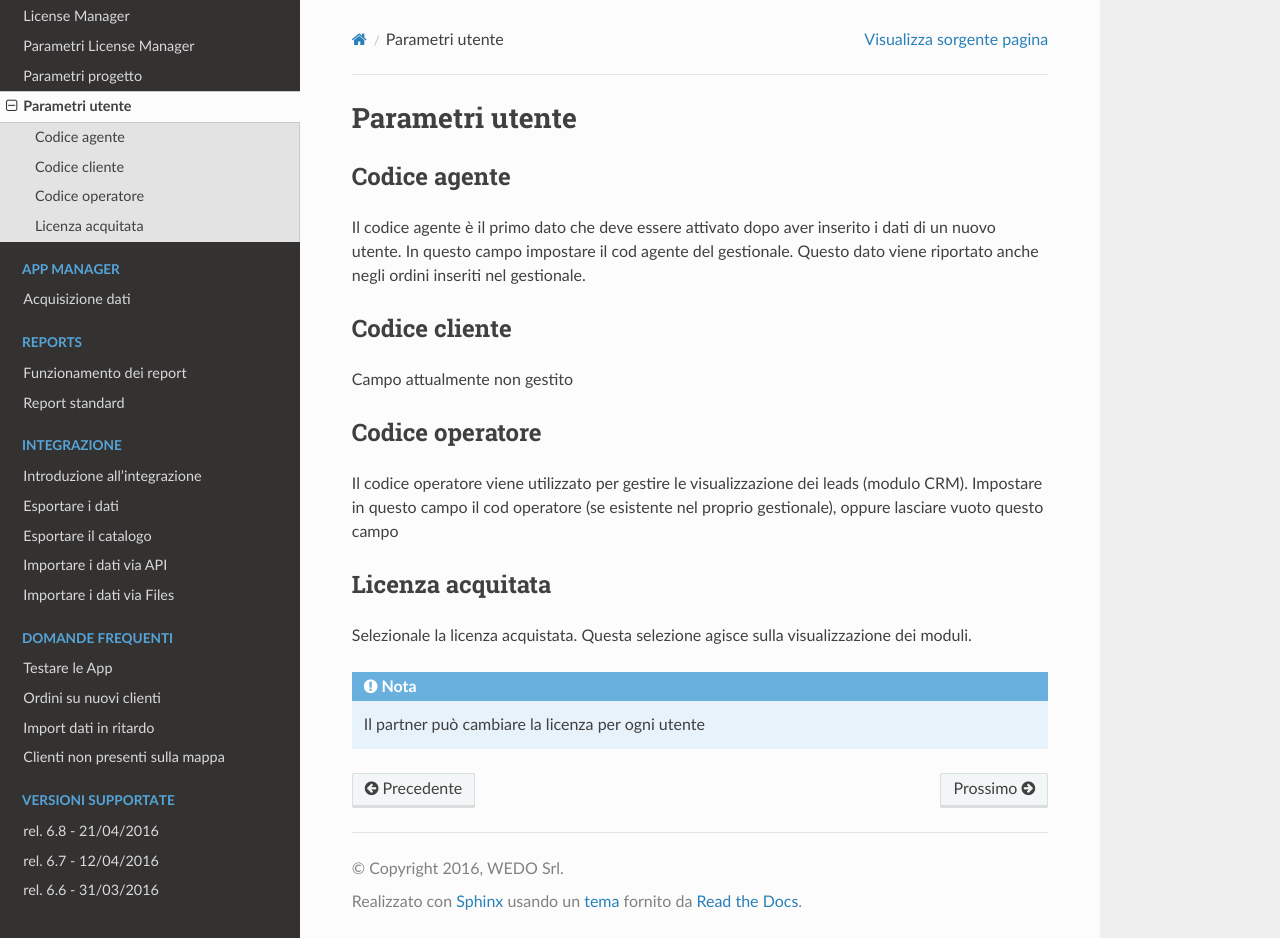
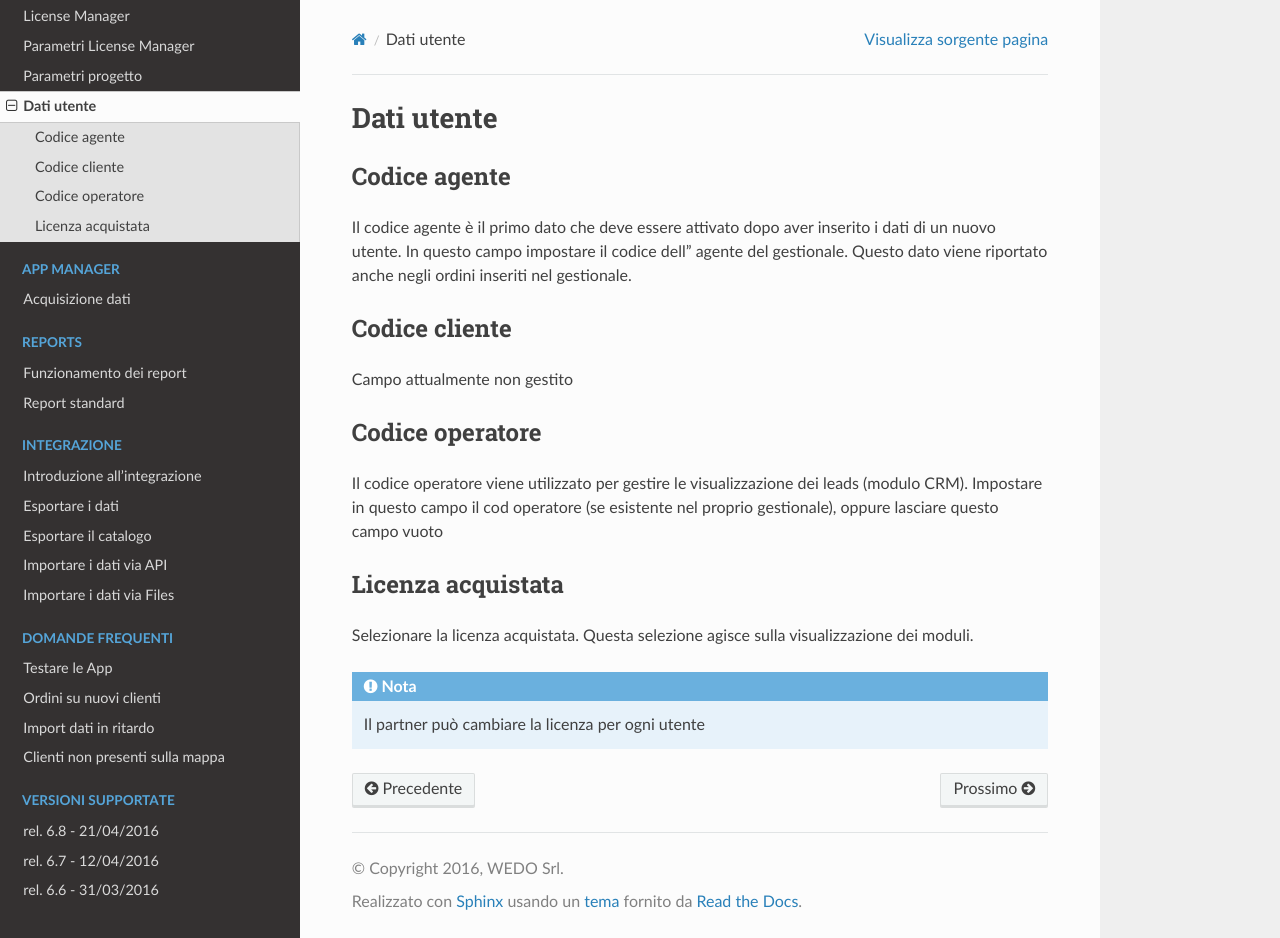
Before and after one commit to wedoit-io/doc-icommerce, a Sphinx documentation site: the page built from source/par-utente.rst, in a window 1280 px wide and 938 px high. Built offline with Sphinx 7.4.7 and the Read the Docs theme 2.0.0, drawn with Linux system fonts in a browser that asks for light colours.

Commit message:
Update par-utente.rst

```diff
--- a/source/par-utente.rst
+++ b/source/par-utente.rst
@@ -1,13 +1,12 @@
-Parametri utente
-================
+Dati utente
+===========
 
 Codice agente
 ~~~~~~~~~~~~~
 
-Il codice agente è il primo dato che deve essere attivato dopo aver
-inserito i dati di un nuovo utente. In questo campo impostare il cod
-agente del gestionale. Questo dato viene riportato anche negli ordini
-inseriti nel gestionale.
+Il codice agente è il primo dato che deve essere attivato dopo aver inserito i dati di un nuovo utente.
+In questo campo impostare il codice dell' agente del gestionale.
+Questo dato viene riportato anche negli ordini inseriti nel gestionale.
 
 Codice cliente
 ~~~~~~~~~~~~~~
@@ -17,14 +16,13 @@ Campo attualmente non gestito
 Codice operatore
 ~~~~~~~~~~~~~~~~
 
-Il codice operatore viene utilizzato per gestire le visualizzazione dei
-leads (modulo CRM). Impostare in questo campo il cod operatore (se
-esistente nel proprio gestionale), oppure lasciare vuoto questo campo
+Il codice operatore viene utilizzato per gestire le visualizzazione dei leads (modulo CRM).
+Impostare in questo campo il cod operatore (se esistente nel proprio gestionale), oppure lasciare questo campo vuoto
 
-Licenza acquitata
-~~~~~~~~~~~~~~~~~
+Licenza acquistata
+~~~~~~~~~~~~~~~~~~
 
-Selezionale la licenza acquistata. Questa selezione agisce sulla
-visualizzazione dei moduli.
+Selezionare la licenza acquistata.
+Questa selezione agisce sulla visualizzazione dei moduli.
 
 .. note:: Il partner può cambiare la licenza per ogni utente
```
